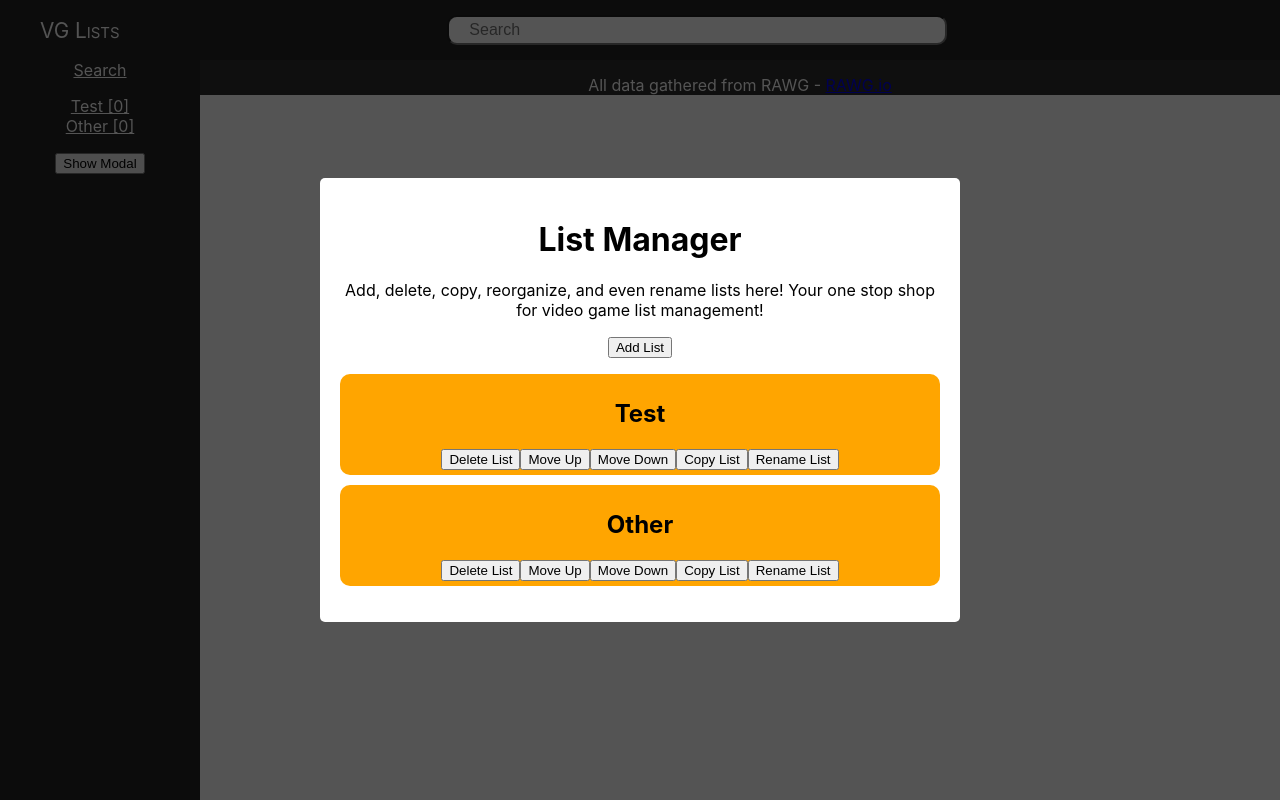
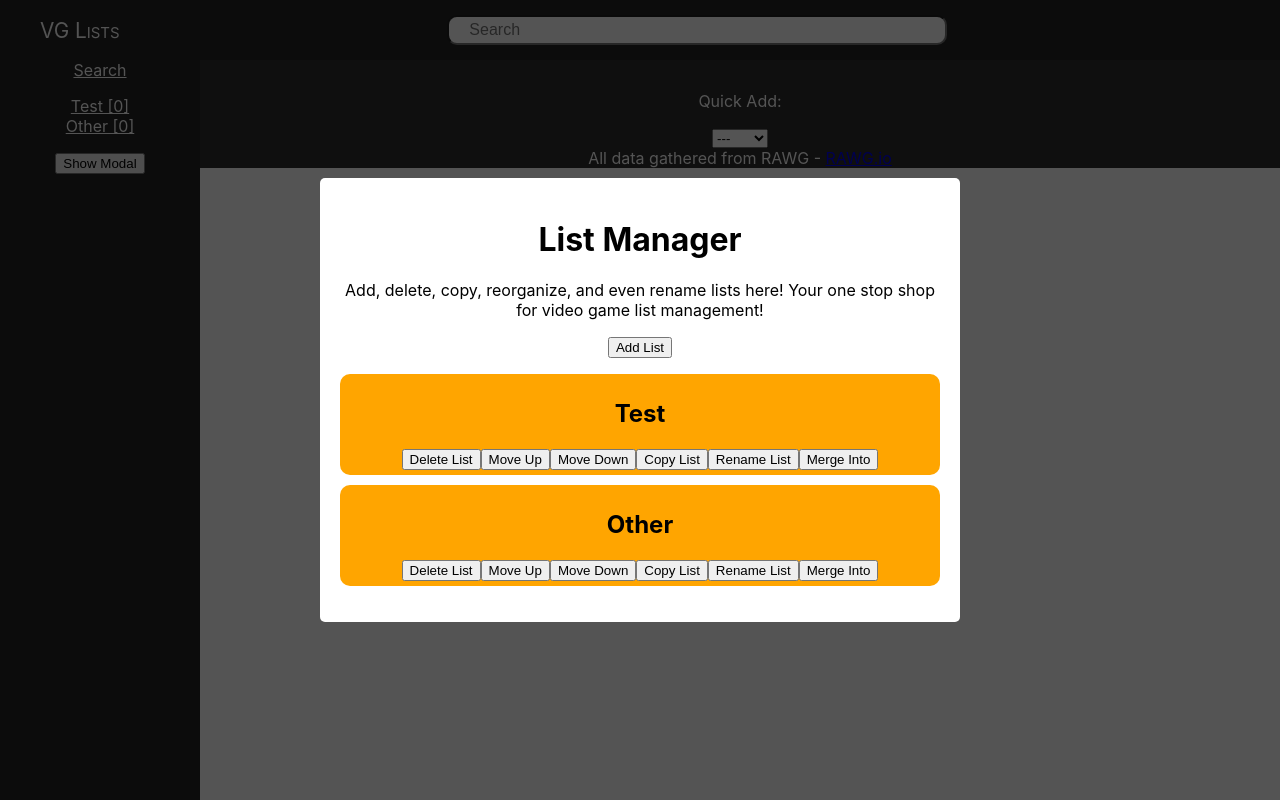
Before and after one commit to Flakari/vg-lists, a React (Create React App) app: page /vg-lists/ in a window 1280 px wide. Both pictures are taken after a click on the button "Show Modal". Built offline with nearby package versions, Linux system fonts and the light colour scheme.

Commit message:
Added ability to merge list contents into other lists, and a quick add option in search results to assist making adding games to lists easier en masse

```diff
--- a/src/App.js
+++ b/src/App.js
@@ -213,11 +213,41 @@ const App = () => {
 		setLists(newLists);
 	};
 
+	const mergeLists = (mergingLists) => {
+		const [listIndexToMerge, mergedList] = mergingLists;
+		let mergedListIndex = 0;
+		let newLists = JSON.parse(JSON.stringify(lists));
+		let combinedContents = new Set();
+
+		for (let list of newLists) {
+			if (list.name === mergedList) {
+				mergedListIndex = list.index;
+			}
+		}
+
+		for (let item of newLists[mergedListIndex].contents) {
+			combinedContents.add(item.name);
+		}
+
+		for (let item of newLists[listIndexToMerge].contents) {
+			combinedContents.add(item.name);
+		}
+
+		newLists[mergedListIndex].contents = [...combinedContents].map((item, index) => {
+			return {
+				name: item,
+				index: index
+			};
+		});
+
+		setLists(newLists);
+	};
+
   	return (
     	<div className="App">
 			<Router basename='/vg-lists'>
 				<Header setData={setData} setSidebar={setSidebarVisibility}/>
-				<Sidebar lists={lists} add={addNewList} delete={deleteList} copy={copyList} rename={renameList} showSidebar={showSidebar} hide={hideSidebar} moveList={moveList}/>
+				<Sidebar lists={lists} add={addNewList} delete={deleteList} copy={copyList} rename={renameList} merge={mergeLists} showSidebar={showSidebar} hide={hideSidebar} moveList={moveList}/>
 				<div id="main-container">
 					<Switch>
 						<Route exact path="/">
--- a/src/components/ConfirmationModal/ConfirmationModal.js
+++ b/src/components/ConfirmationModal/ConfirmationModal.js
@@ -6,7 +6,7 @@ const ConfirmationModal = (props) => {
         <>
             <p>{props.message}</p>
             <div className='button-container'>
-                <button onClick={() => props.func(props.funcArgs)}>Yes</button>
+                <button onClick={() => { props.hide(); props.func(props.funcArgs); }}>Yes</button>
                 <button onClick={props.hide}>No</button>
             </div>
         </>
--- a/src/components/ConfirmationModal/ConfirmationModal.scss
+++ b/src/components/ConfirmationModal/ConfirmationModal.scss
@@ -1,4 +1,4 @@
-.delete-list {
+.delete-list, .merge-list {
     background-color: white;
     border-radius: 5px;
     padding: 20px;
--- a/src/components/ListModal/ListModal.js
+++ b/src/components/ListModal/ListModal.js
@@ -64,6 +64,7 @@ const ListModal = (props) => {
                             deleteIndex={changeDeleteIndex}
                             showDelete={showDeleteConfirmation}
                             copy={props.copy}
+                            merge={props.merge}
                             rename={props.rename}
                             lists={props.lists}
                         />
--- a/src/components/ListModalItem/ListModalItem.js
+++ b/src/components/ListModalItem/ListModalItem.js
@@ -1,4 +1,6 @@
-import React, { useState } from 'react';
+import React, { useState, useEffect } from 'react';
+import Modal from '../Modal/Modal';
+import ConfirmationModal from '../ConfirmationModal/ConfirmationModal';
 import { withRouter } from 'react-router-dom';
 
 const ListModalItem = (props) => {
@@ -6,6 +8,10 @@ const ListModalItem = (props) => {
     const [showCopy, setShowCopy] = useState(false);
     const [renameValue, setRenameValue] = useState('');
     const [showRename, setShowRename] = useState(false);
+    const [mergeInputVisible, setMergeInputVisible] = useState(false);
+    const [mergeOptions, setMergeOptions] = useState([]);
+    const [mergeSelection, setMergeSelection] = useState('');
+    const [showMerge, setShowMerge] = useState(false);
 
     const copyChangeHandler = (input) => {
         setCopyValue(input.target.value);
@@ -44,19 +50,67 @@ const ListModalItem = (props) => {
         </form>
     );
 
+    const onChangeHandler = (e) => {
+        setMergeSelection(e.target.value);
+    };
+
+    const mergeClickHandler = () => {
+        setMergeInputVisible(!mergeInputVisible);
+    };
+
+    useEffect(() => {
+        let tempList = [...props.lists].filter(item => {
+            return item.name !== props.name;
+        });
+        setMergeOptions(tempList.map(item => {
+            return <option key={item.name} value={item.name}>{item.name}</option>
+        }));
+        setMergeSelection('---');
+    }, [props.lists, props.name]);
+
+    const hideMergeConfirmation = () => {
+        setShowMerge(false);
+    };
+
+    const showMergeConfirmation = () => {
+        setShowMerge(mergeSelection !== '---' ? true : false);
+    };
+
+    const optionDisplay = (
+        <>
+            <select onChange={onChangeHandler}>
+                <option>---</option>
+                {mergeOptions}
+            </select>
+            <button onClick={() => { showMergeConfirmation(); mergeClickHandler(); }}>Merge</button>
+        </>
+    );
+
     return (
+        <>
             <li key={props.name} className='modal-list-item'>
                 <div>
                     <h2>{props.name}</h2>
-                <button onClick={() => {props.deleteIndex(props.index); props.showDelete()}}>Delete List</button>
+                    <button onClick={() => { props.deleteIndex(props.index); props.showDelete(); }}>Delete List</button>
                     <button onClick={() => props.moveList('up', props.index)}>Move Up</button>
                     <button onClick={() => props.moveList('down', props.index)}>Move Down</button>
                     <button onClick={copyVisibility}>{showCopy ? 'Cancel' : 'Copy List'}</button>
                     {showCopy ? copyInput : null}
                     <button onClick={renameVisibility}>{showRename ? 'Cancel' : 'Rename List'}</button>
                     {showRename ? renameInput : null}
+                    <button onClick={mergeClickHandler}>{mergeInputVisible ? 'Cancel' : 'Merge Into'}</button>
+                    {mergeInputVisible ? optionDisplay : null}
                 </div>
             </li>
+            <Modal modalClass={'merge-list'} showModal={showMerge} hideModal={hideMergeConfirmation}>
+                <ConfirmationModal
+                    message={`Are you sure you want to merge ${props.name} into ${mergeSelection}?`}
+                    func={props.merge}
+                    funcArgs={[props.index, mergeSelection]}
+                    hide={hideMergeConfirmation}
+                />
+            </Modal>
+        </>
     );
 };
 
--- a/src/components/SearchResult/SearchResult.js
+++ b/src/components/SearchResult/SearchResult.js
@@ -24,6 +24,8 @@ const SearchResult = (props) => {
                 {options}
             </select>
             <button onClick={() => {props.add(props.name, selection); props.addGameInfo(props.name, props.title, props.date, props.rating, props.consoles, props.image);}}>Add</button>
+            <button onClick={() => {props.add(props.name, props.quickAdd); props.addGameInfo(props.name, props.title, props.date, props.rating, props.consoles, props.image);}}>Quick Add</button>
+
         </ListItem>
     );
 };
--- a/src/components/SearchResults/SearchResults.js
+++ b/src/components/SearchResults/SearchResults.js
@@ -1,9 +1,27 @@
-import React from 'react';
+import React, { useState, useEffect } from 'react';
 import SearchResult from '../SearchResult/SearchResult';
 
 const SearchResults = (props) => {
+	const [quickAddOptions, setQuickAddOptions] = useState([]);
+	const [quickAddSelection, setQuickAddSelection] = useState('---');
+
+    const onChangeHandler = (e) => {
+        setQuickAddSelection(e.target.value);
+    };
+
+    useEffect(() => {
+        setQuickAddOptions(props.lists.map(item => {
+            return <option key={item.name} value={item.name}>{item.name}</option>
+        }));
+    }, [props.lists]);
+
     return (
         <>
+			<p>Quick Add:</p>
+			<select onChange={onChangeHandler}>
+                <option>---</option>
+                {quickAddOptions}
+            </select>
             {props.data.length === 0 ? null : (
                 <>
                     <ul id="search-results">
@@ -22,6 +40,7 @@ const SearchResults = (props) => {
 									setGames={props.setGames}
 									addGameInfo={props.addGameInfo}
 									image={item['background_image']}
+									quickAdd={quickAddSelection}
 								/>
 							);
 						})}
--- a/src/components/Sidebar/Sidebar.js
+++ b/src/components/Sidebar/Sidebar.js
@@ -40,7 +40,7 @@ const Sidebar = (props) => {
             </div>
             {showListModal ? (
                 <Modal modalClass={'list-modal'} showModal={showListModal} hideModal={hideModal}>
-                    <ListModal lists={props.lists} add={props.add} delete={props.delete} copy={props.copy} rename={props.rename} moveList={props.moveList}/>
+                    <ListModal lists={props.lists} add={props.add} delete={props.delete} copy={props.copy} rename={props.rename} merge={props.merge} moveList={props.moveList}/>
                 </Modal>
             ) : null}
         </>
```
Lines whose indentation alone changed are shown as unchanged.
